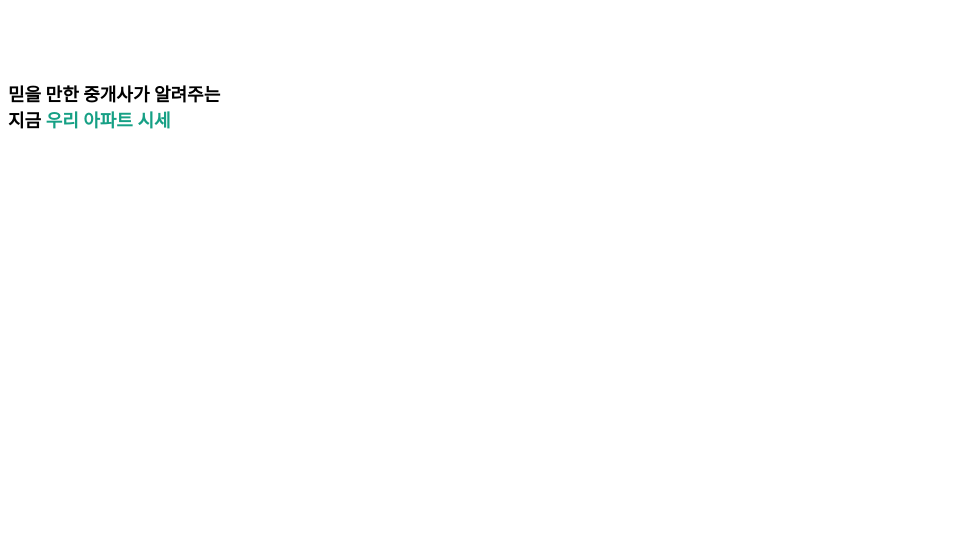
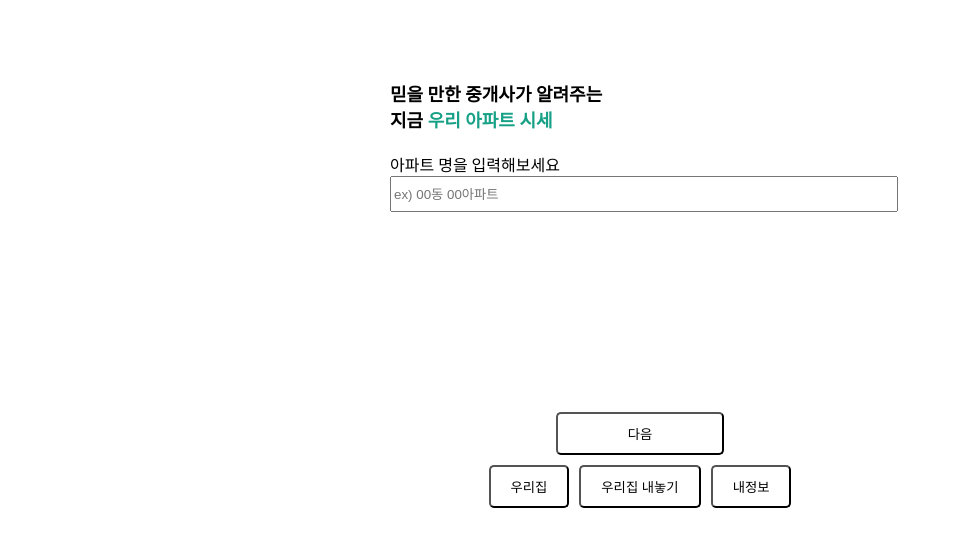
Before and after one commit to doosanpark/my_home, a Next.js app: page /search/searchMain in a window 1280 px wide. Shown: the top 546 px of the page, without its empty margins (0-953 px from the left). Built offline with nearby package versions, Linux system fonts and the light colour scheme.

Commit message:
[검색] 메인 화면 추가

```diff
--- a/pages/search/homeList.js
+++ b/pages/search/homeList.js
@@ -1,4 +1,5 @@
 import React from "react";
+import '/styles/search.module.css';
 
 function HomeList() {
   const homeListRender = () => {
@@ -25,7 +26,7 @@ function HomeList() {
   };
 
   return (
-    <>
+    <div className={"container"}>
       <div>
         <div
           style={styles.topContainer}
@@ -46,7 +47,7 @@ function HomeList() {
         </div>
       </div>
       {homeListRender()}
-    </>
+    </div>
   );
 }
 
--- a/pages/search/searchMain.js
+++ b/pages/search/searchMain.js
@@ -1,8 +1,10 @@
 import React from "react";
+import Link from "next/link";
+import styles from '/styles/search.module.css';
 
 function HomeList() {
   return (
-    <>
+    <div className={"container"}>
       <div>
         <div
           style={{ fontSize: "18px", fontWeight: "bold", marginTop: "80px" }}
@@ -13,14 +15,41 @@ function HomeList() {
       <div>
         <div style={{ fontSize: "18px", fontWeight: "bold" }} class="">
           {"지금 "}
-          <span style={{color: "rgb(22, 160, 133)"}}>{"우리 아파트 시세"}</span>
+          <span style={{ color: "rgb(22, 160, 133)" }}>
+            {"우리 아파트 시세"}
+          </span>
         </div>
       </div>
-    </>
+      <div style={{ marginTop: "20px" }}>
+        <div>{"아파트 명을 입력해보세요"}</div>
+        <div>
+          <input
+            type={"text"}
+            style={{ height: "30px", width: "100%" }}
+            placeholder={"ex) 00동 00아파트"}
+          />
+        </div>
+      </div>
+      <div style={{ marginTop: "200px", textAlign: "center" }}>
+        <Link href="/search/homeList">
+          <button className={styles.mainButton}>
+            {"다음"}
+          </button>
+        </Link>
+      </div>
+      <div style={{ marginTop: "10px", textAlign: "center" }}>
+        <button className={styles.subButton} style={{marginRight: 10}}>
+          {"우리집"}
+        </button>
+        <button className={styles.subButton} style={{marginRight: 10}}>
+          {"우리집 내놓기"}
+        </button>
+        <button className={styles.subButton}>
+          {"내정보"}
+        </button>
+      </div>
+    </div>
   );
 }
 
-const styles = {
-};
-
 export default HomeList;
--- /dev/null
+++ b/styles/search.module.css
@@ -0,0 +1,13 @@
+
+.mainButton {
+    padding: 10px 70px;
+    background-color: white;
+    border-radius: 5px;
+    cursor: pointer;
+}
+
+.subButton {
+    background-color: white;
+    border-radius: 5px;
+    padding: 10px 20px;
+}
```
